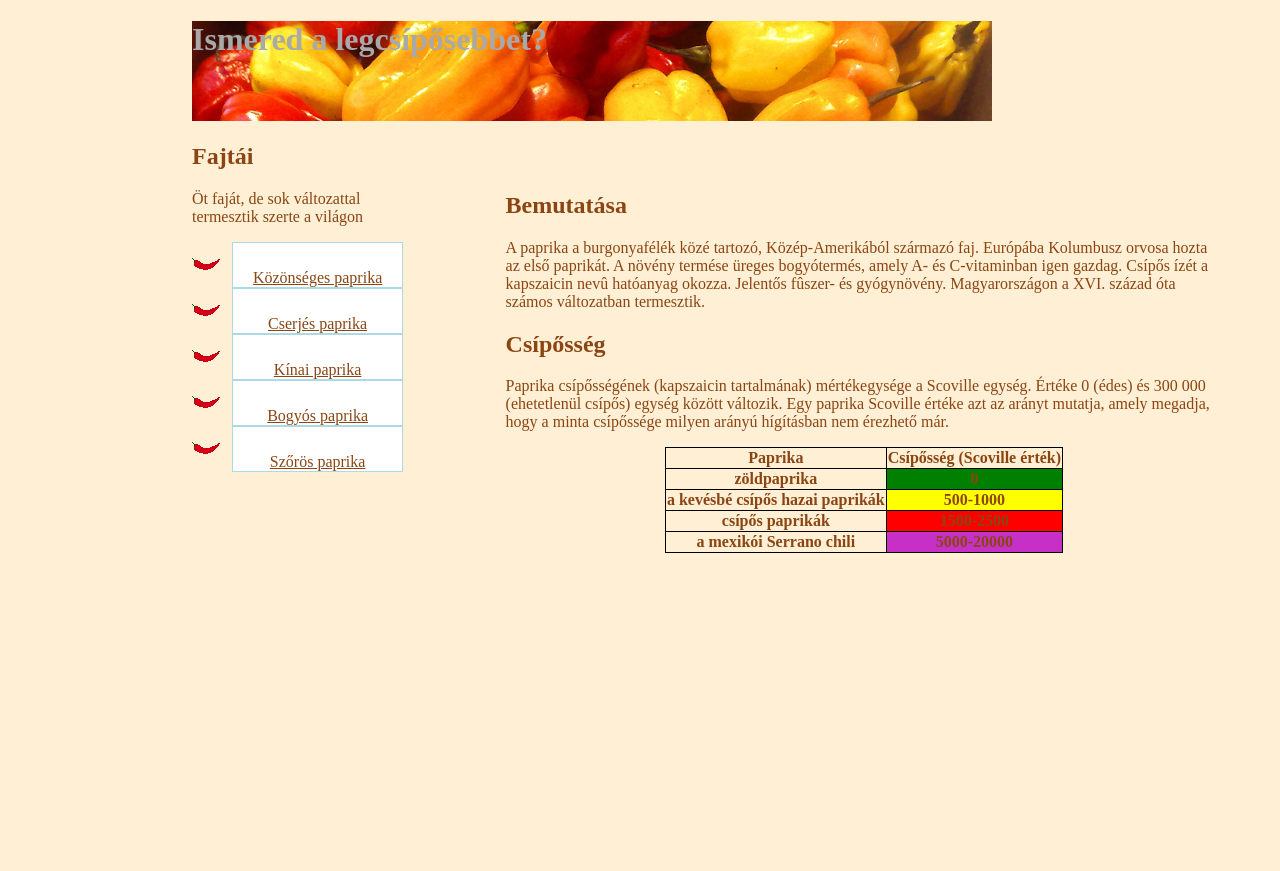
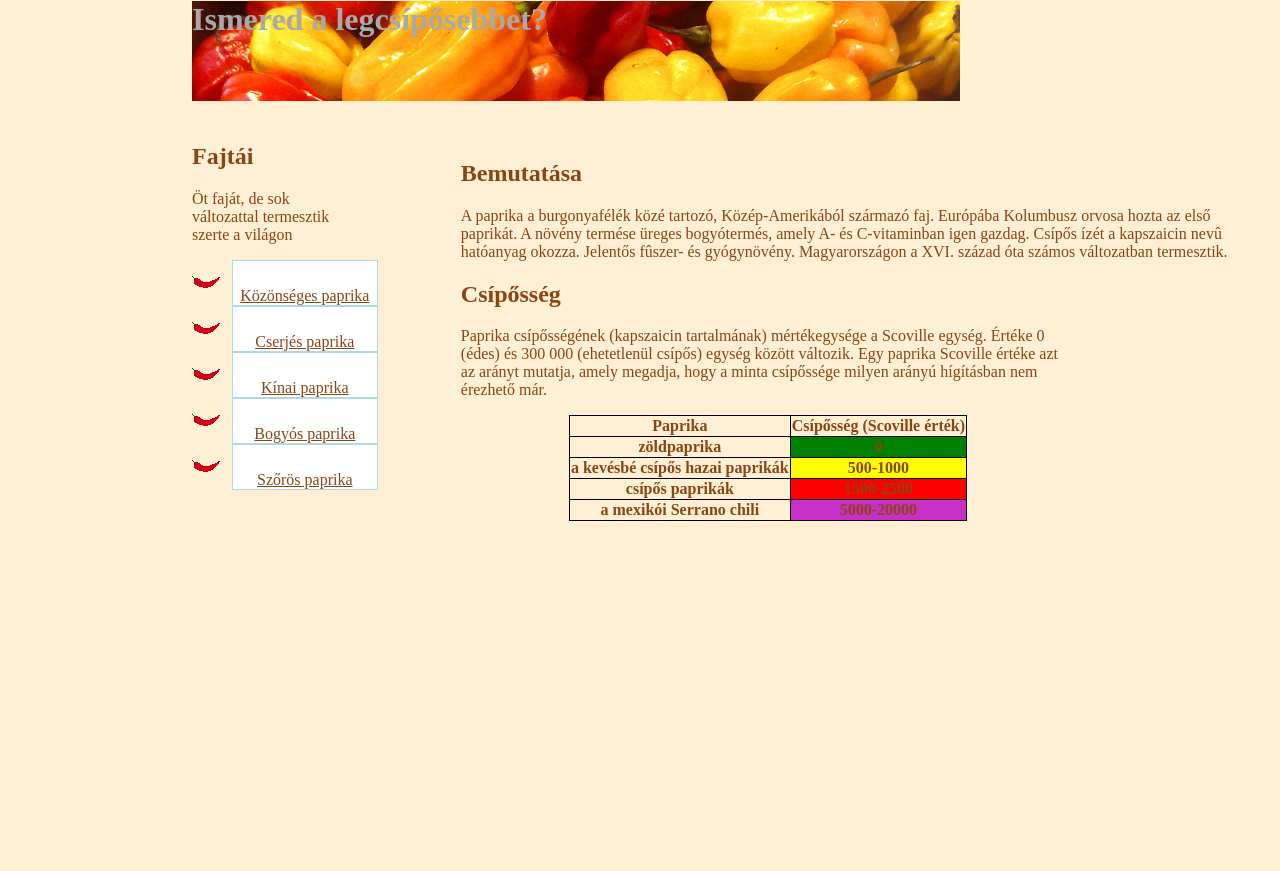
Before and after one commit to UtasiB/IKTesWEB, a plain HTML site: page paprika/index.html in a window 1280 px wide. Drawn offline with Linux system fonts and the light colour scheme.

Commit message:
Mappázás és reszponzivitás

```diff
--- /dev/null
+++ b/paprika/css/paprika.css
@@ -0,0 +1,55 @@
+body{
+    background-color: #FFEFD5;
+    color: #8B4513;
+    width: 60%;
+    margin-left: 15%;
+    margin-bottom: -25%;
+}
+
+table, th, td {
+    border: 1px solid black;
+    margin:auto;
+    border-collapse: collapse;
+}
+
+a{
+    color: #8B4513;
+}
+
+a :hover{
+    color: #8B4513;
+}
+
+h1{
+    color: darkgrey;
+    height: 100px;
+    background-repeat: no-repeat;
+    margin-left: auto;
+    position: relative;
+    top: -20px;
+}
+
+.csiposseg{
+    position: relative;
+    right: -35%;
+    bottom: 350px;
+    width: 80%;
+}
+
+.bemutat{
+    position: relative;
+    right: -35%;
+    bottom: 350px;
+
+}
+
+.fajtai{
+    width: 20%;
+}
+
+li{
+    border: 1px solid lightblue;
+    margin: 0 80% 0 0;
+    text-align: center;
+    background-color: white;
+}
--- a/paprika/index.html
+++ b/paprika/index.html
@@ -4,17 +4,17 @@
     <meta charset="UTF-8">
     <meta http-equiv="X-UA-Compatible" content="IE=edge">
     <meta name="viewport" content="width=device-width, initial-scale=1.0">
-    <link rel="stylesheet" href="paprika.css">
+    <link rel="stylesheet" href="css/paprika.css">
     <title>Document</title>
 </head>
 <body>
 
-    <h1 style="background-image: url(paprikanagy.png);">Ismered a legcsípősebbet?</h1>
-<div class="fajtai  ">
+    <h1 style="background-image: url(img/paprikanagy.png);">Ismered a legcsípősebbet?</h1>
+<div class="fajtai">
     <h2>Fajtái</h2>
     <p>Öt faját, de sok változattal termesztik szerte a világon</p>
 </div>
-<ul style="list-style-image: url(chili-pepper-icon.gif);" class="lista">
+<ul style="list-style-image: url(img/chili-pepper-icon.gif);" class="lista">
 <li><a href="paprika.png"> Közönséges paprika</a></li>
 <li><a href="https://hu.wikipedia.org/wiki/Cserj%C3%A9s_paprika"> Cserjés paprika</a></li>
 <li><a href="https://hu.wikipedia.org/wiki/K%C3%ADnai_paprika"> Kínai paprika</a></li>
```
Also changed, not shown: paprika/img/chili-pepper-icon.gif (added), paprika/img/paprika.png (added), paprika/img/paprikanagy.png (added).
